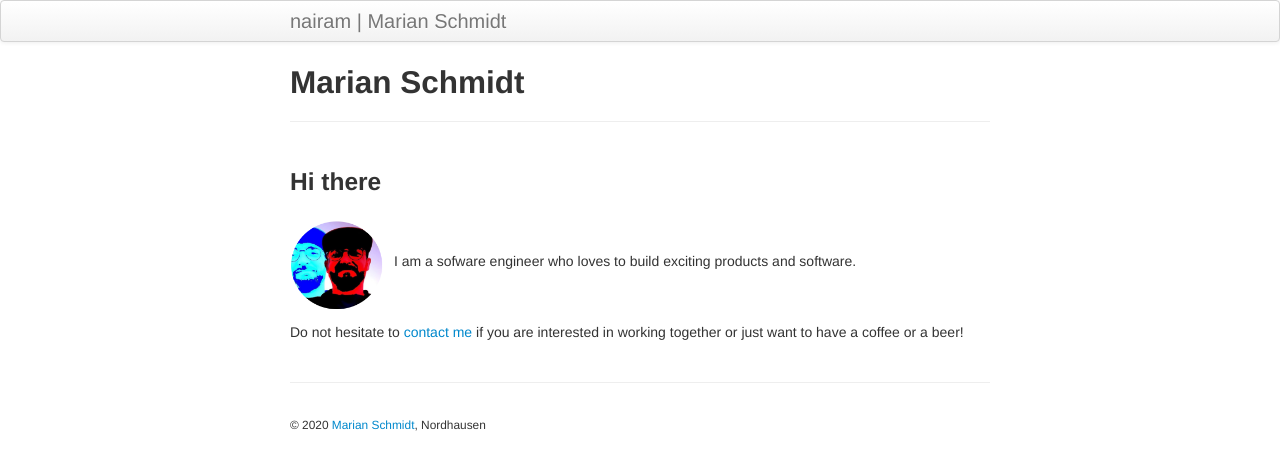
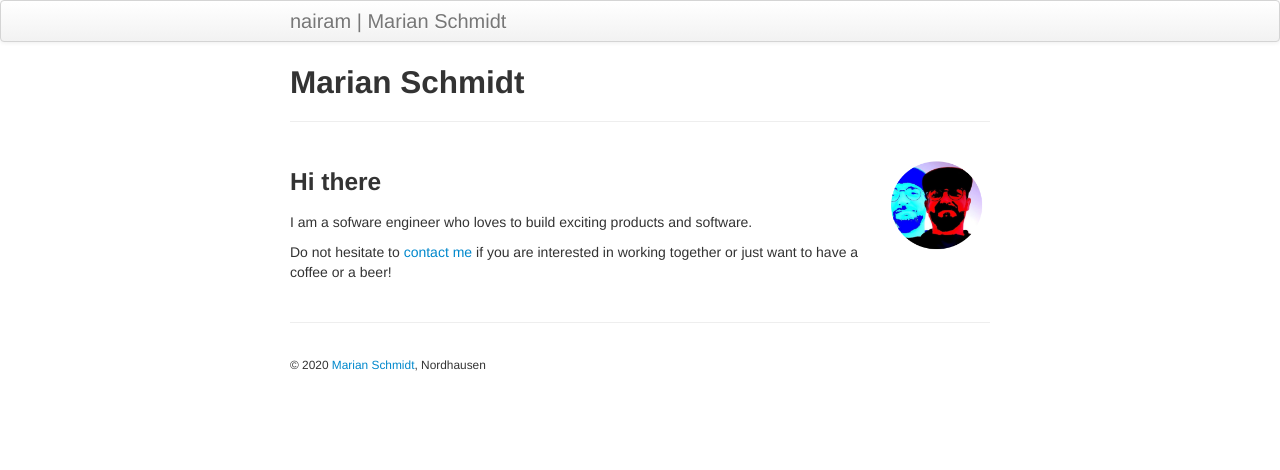
Before and after one commit to masc04/simple_site2, a Jekyll site: the page built from index.md, in a window 1280 px wide. Shown: the top 470 px of the page. Built offline with Jekyll 4.4.1, drawn with Linux system fonts in a browser that asks for light colours.

Commit message:
position of image changed

```diff
--- a/index.md
+++ b/index.md
@@ -5,9 +5,10 @@ tagline:
 description: software engineer who loves to build exciting products and software
 ---
 
+![me](/assets/favicons/me.png){: .align-right height="100px" width="100px" align="right"}
+
 ### Hi there
 
-![me](/assets/favicons/me.png){: .align-right height="100px" width="100px" align ="right"}
 I am a sofware engineer who loves to build exciting products and software.
 
 Do not hesitate to [contact me](pages/contact.html) if you are interested in working together or just want to have a coffee or a beer!
```
